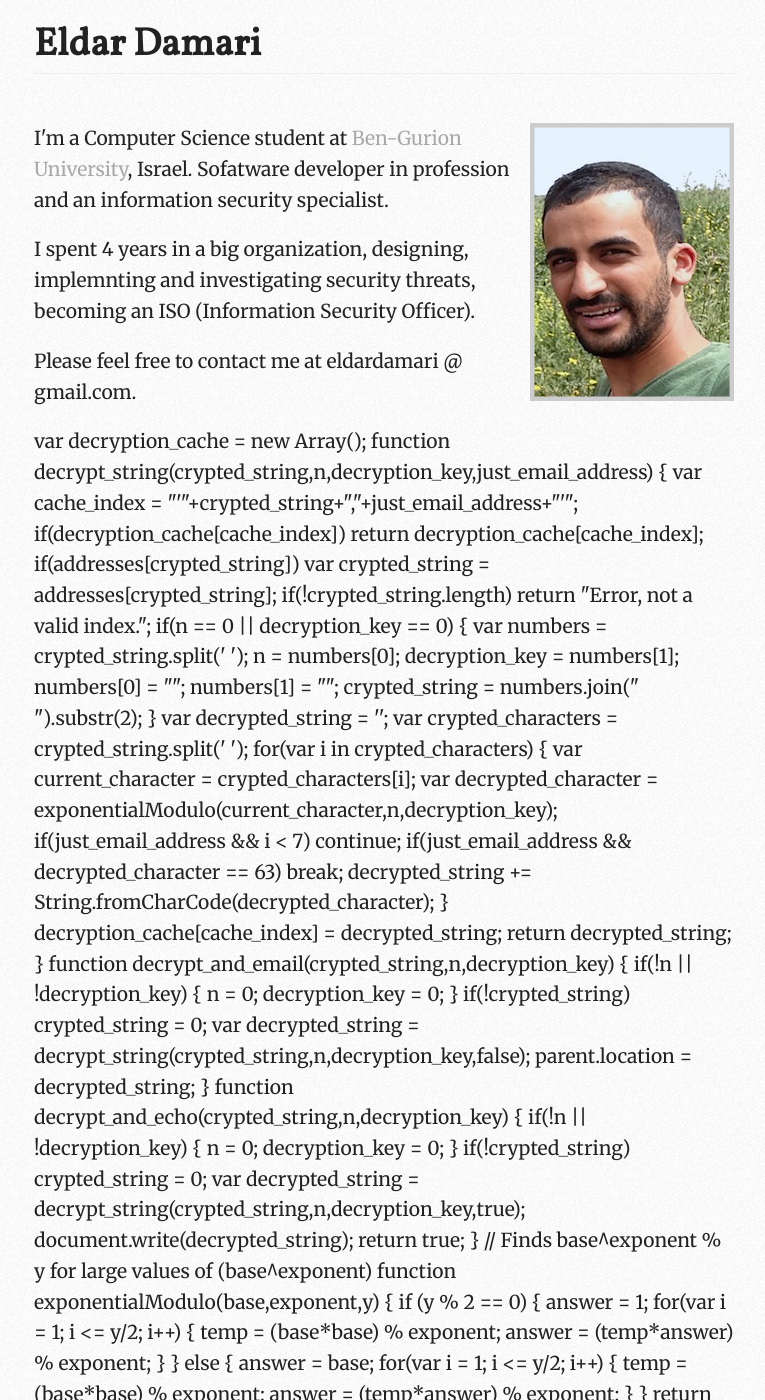
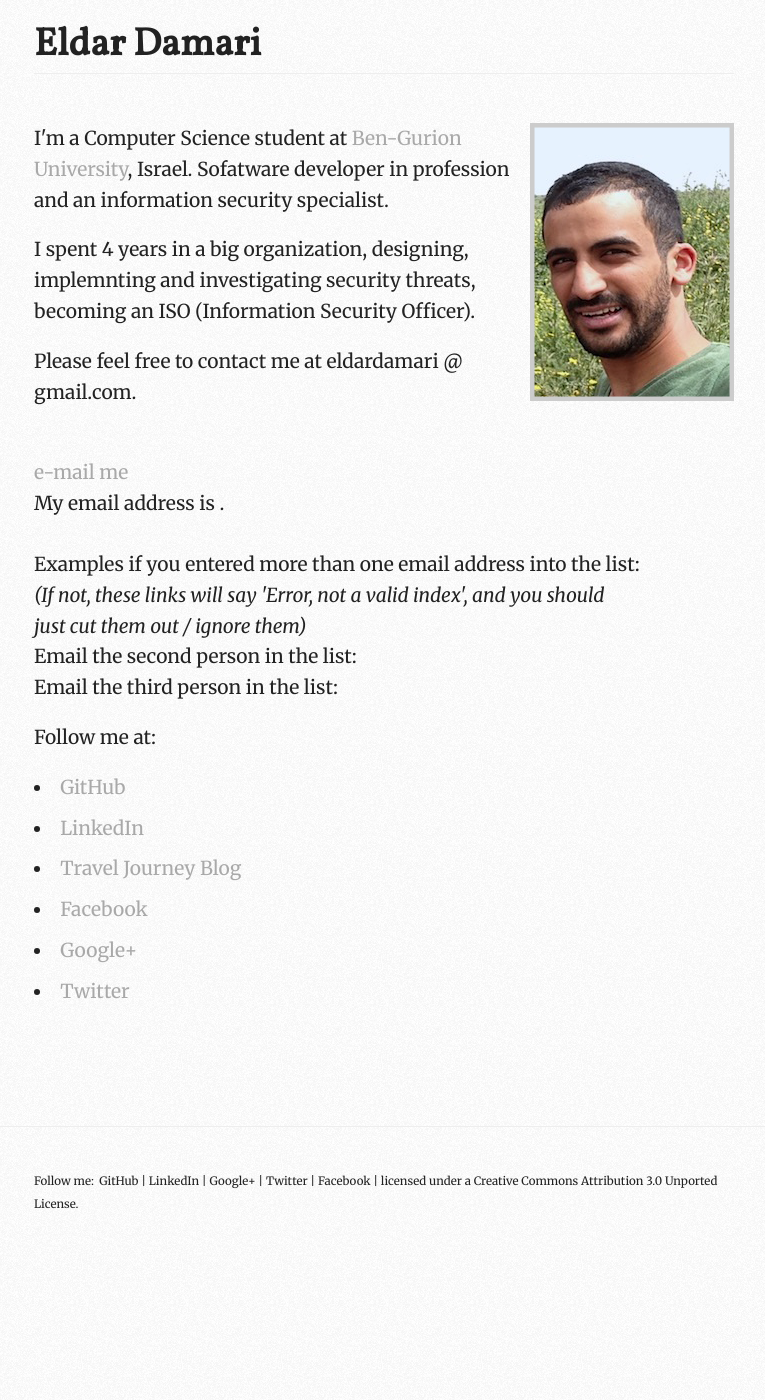
Before and after one commit to eldardamari/eldardamari.github.io, a Jekyll site: the page built from index.html, in a window 1280 px wide and 1400 px high. Shown: the whole window, without its empty margins (256-1021 px from the left). Built offline with Jekyll 4.4.1, drawn with Linux system fonts in a browser that asks for light colours; Markdown is read by kramdown in place of the engine named in the settings; some of the changed text lies outside the part shown.

Commit message:
updaing js script to hide email

```diff
--- a/index.html
+++ b/index.html
@@ -10,91 +10,10 @@
   <p> I spent 4 years in a big organization, designing, implemnting and investigating security threats, becoming an ISO (Information Security Officer).</p>
 
   <!--<p> I love learning new languages (i.e Chinese and French), sports and travelling around the world (<a href="eldardamari.blogspot.com target="_blank"">My 10 month Travel Blog</a>).-->
+
   <p> Please feel free to contact me at eldardamari @ gmail.com.</p>
   <!-- This line lets the html document know to include emailProtector.js -->
   <!-- It only needs to be put into each html document once -->
-  <!--/* EMAIL ENCRYPTION SCRIPT */
-
-  // This script is (c) copyright 2008 by Dan Appleman under the
-  // GNU General Public License (http://www.gnu.org/licenses/gpl.html)
-  // This script is modified from an original script by Jim Tucek
-  // For more information, visit www.danappleman.com
-  // Leave the above comments alone!
-  // see encryption_instructions.txt for explanation of usage-->
-
-  var decryption_cache = new Array();
-
-  function decrypt_string(crypted_string,n,decryption_key,just_email_address) {
-  var cache_index = "'"+crypted_string+","+just_email_address+"'";
-
-  if(decryption_cache[cache_index])
-  return decryption_cache[cache_index];
-
-  if(addresses[crypted_string])
-  var crypted_string = addresses[crypted_string];
-
-  if(!crypted_string.length)
-  return "Error, not a valid index.";
-
-  if(n == 0 || decryption_key == 0) {
-  var numbers = crypted_string.split(' ');
-  n = numbers[0]; decryption_key = numbers[1];
-  numbers[0] = ""; numbers[1] = "";
-  crypted_string = numbers.join(" ").substr(2);
-  }
-
-  var decrypted_string = '';
-  var crypted_characters = crypted_string.split(' ');
-
-  for(var i in crypted_characters) {
-  var current_character = crypted_characters[i];
-  var decrypted_character = exponentialModulo(current_character,n,decryption_key);
-  if(just_email_address && i < 7)
-  continue;
-  if(just_email_address && decrypted_character == 63)
-  break;
-  decrypted_string += String.fromCharCode(decrypted_character);
-  }
-  decryption_cache[cache_index] = decrypted_string;
-
-  return decrypted_string;
-  }
-
-  function decrypt_and_email(crypted_string,n,decryption_key) {
-  if(!n || !decryption_key) { n = 0; decryption_key = 0; }
-  if(!crypted_string) crypted_string = 0;
-
-  var decrypted_string = decrypt_string(crypted_string,n,decryption_key,false);
-  parent.location = decrypted_string;
-  }
-
-  function decrypt_and_echo(crypted_string,n,decryption_key) {
-  if(!n || !decryption_key) { n = 0; decryption_key = 0; }
-  if(!crypted_string) crypted_string = 0;
-
-  var decrypted_string = decrypt_string(crypted_string,n,decryption_key,true);
-  document.write(decrypted_string);
-  return true;
-  }
-
-  // Finds base^exponent % y for large values of (base^exponent)
-  function exponentialModulo(base,exponent,y) {
-  if (y % 2 == 0) {
-  answer = 1;
-  for(var i = 1; i <= y/2; i++) {
-  temp = (base*base) % exponent;
-  answer = (temp*answer) % exponent;
-  }
-  } else {
-  answer = base;
-  for(var i = 1; i <= y/2; i++) {
-  temp = (base*base) % exponent;
-  answer = (temp*answer) % exponent;
-  }
-  }
-  return answer;
-  }
-
   <script language=javascript src=emailProtector.js></script>
 
 
```
